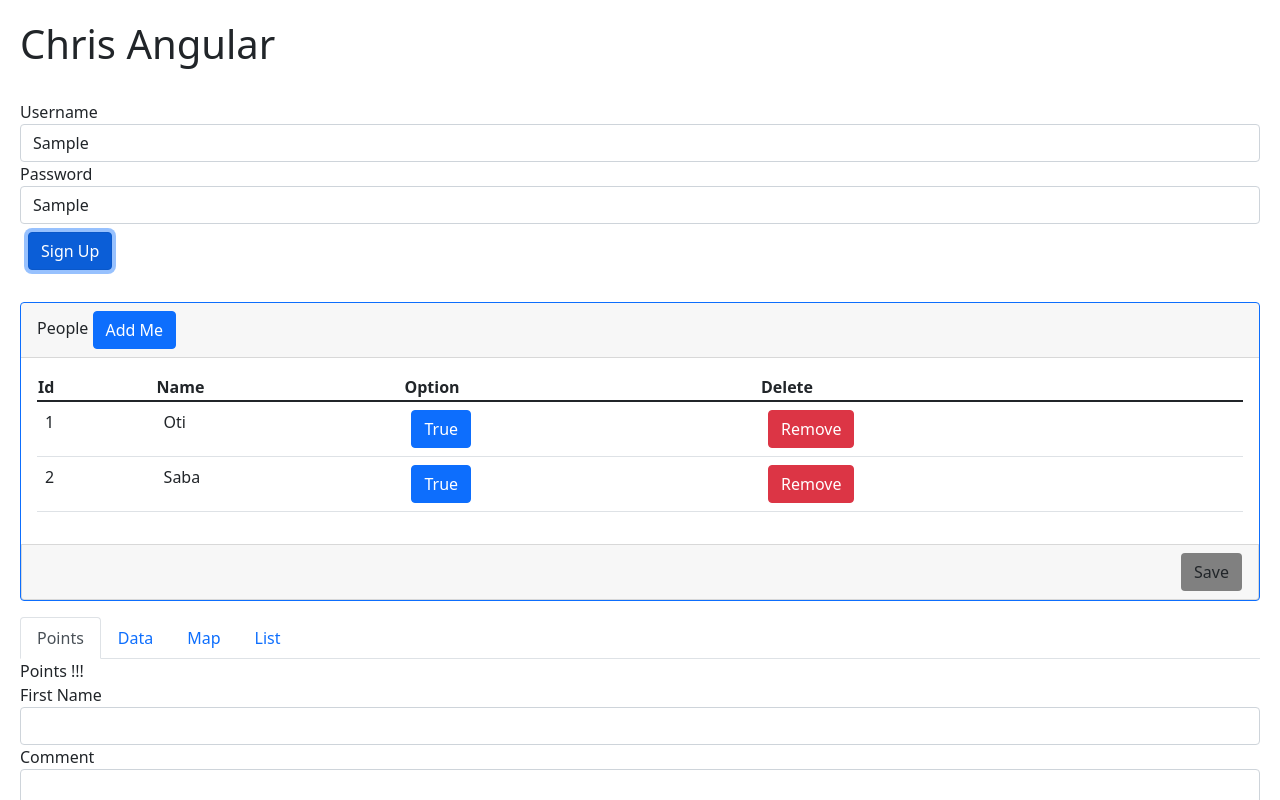
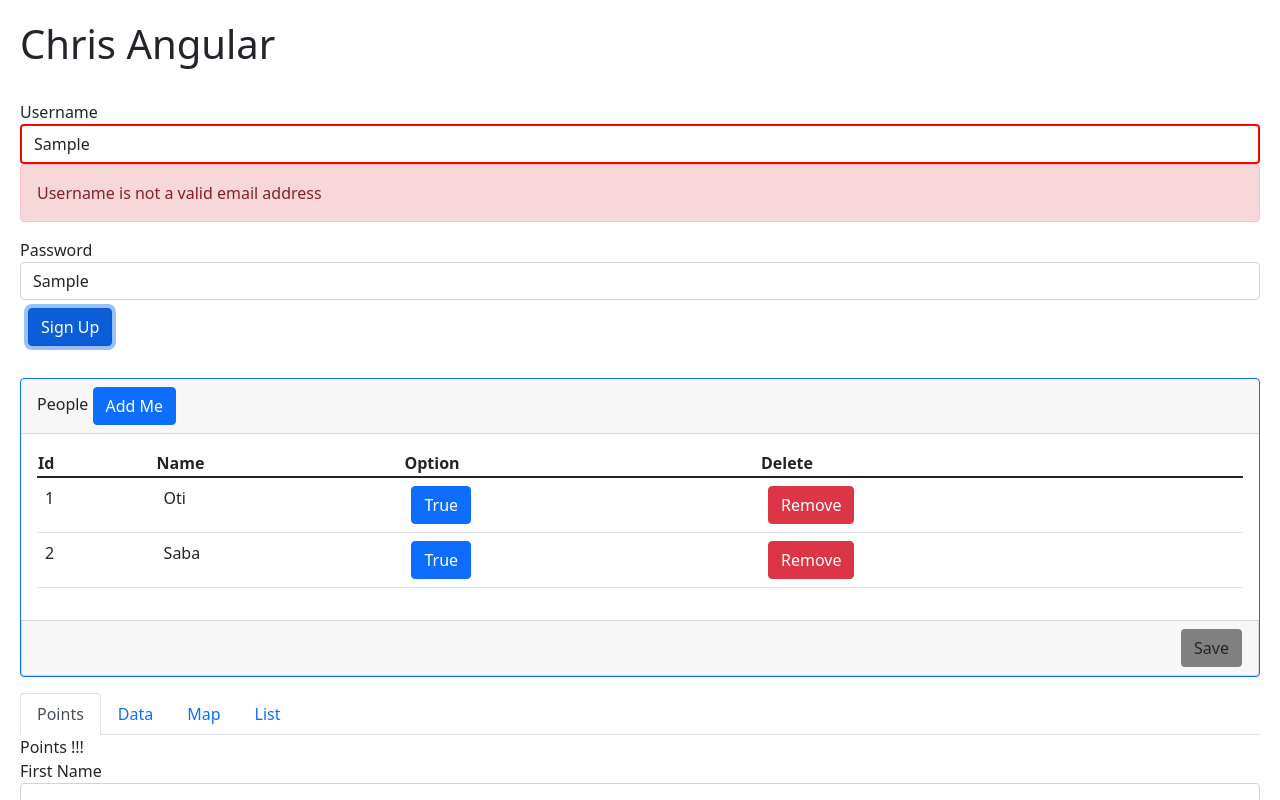
Before and after one commit to Brainykat/kuiva, an Angular app: page / in a window 1280 px wide. Both pictures are taken after typing "Sample", "Sample" into the empty fields and a click on the button "Sign Up". Shown: the top 800 px of the page. Built offline with nearby package versions, Linux system fonts and the light colour scheme.

Commit message:
multiple validation attributes

```diff
--- a/src/app/signup-form/signup-form.component.html
+++ b/src/app/signup-form/signup-form.component.html
@@ -6,7 +6,12 @@
             id="username"
             type="text"
             class="form-control">
-            <div *ngIf="username?.touched && username?.invalid" class="alert alert-danger">Username is required</div>
+            <div *ngIf="username?.touched && username?.invalid" class="alert alert-danger">
+                <div *ngIf="username?.errors?.['required']">Username is required!</div>
+                <div *ngIf="username?.errors?.['minlength']">Username should be at least 3 charaters long</div>
+                <div *ngIf="username?.errors?.['maxlength']">Username should not exceed 10 characters</div>
+                <div *ngIf="username?.errors?.['email']">Username is not a valid email address</div>
+            </div>
     </div>
     <div class="form-group">
         <label for="password">Password</label>
--- a/src/app/signup-form/signup-form.component.ts
+++ b/src/app/signup-form/signup-form.component.ts
@@ -13,7 +13,12 @@ export class SignupFormComponent implements OnInit {
   ngOnInit(): void {
   }
   form = new FormGroup({
-    username: new FormControl('', Validators.required),
+    username: new FormControl('',[
+      Validators.required,
+      Validators.minLength(5),
+      Validators.email,
+      Validators.maxLength(50)
+    ]),
     password:new FormControl('', Validators.required)
   });
   get username(){
```
